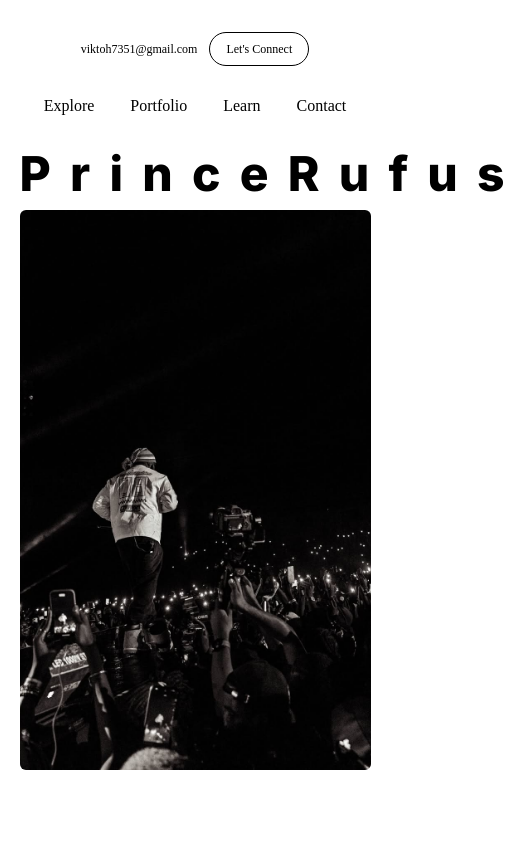
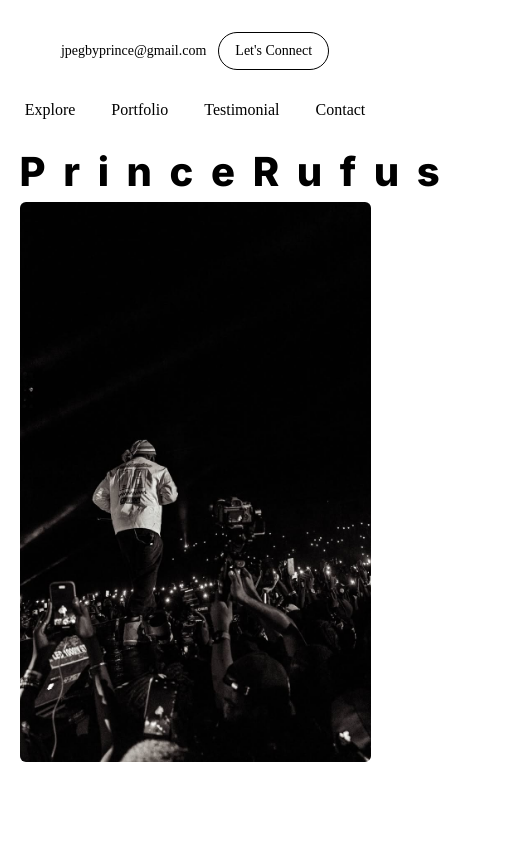
Before and after one commit to thedon-dev/Photographer-Portfolio, a React (Vite) app: page / in a window 390 px wide. Shown: the top 844 px of the page, 524 px wide, since content can reach past the window. Built offline with nearby package versions, Linux system fonts and the light colour scheme; a web font is replaced by a local one.

Commit message:
assumed final touches 2

```diff
--- a/src/MainPage.jsx
+++ b/src/MainPage.jsx
@@ -15,12 +15,12 @@ const MainPage = () => {
       link: "#portfolio",
     },
     {
-      name: "Learn",
-      link: "#explore",
+      name: "Testimonial",
+      link: "#testimonial",
     },
     {
       name: "Contact",
-      link: "#explore",
+      link: "#contact",
     },
   ];
   return (
@@ -38,8 +38,8 @@ const MainPage = () => {
               </a>
             ))}
           </div>
-          <div className="text-xs lg:text-base secondFont justify-center flex items-center gap-3">
-            <span className="">viktoh7351@gmail.com</span>
+          <div className="text-sm lg:text-base secondFont justify-center flex items-center gap-3">
+            <span className="">jpegbyprince@gmail.com</span>
             <a href="" className="border px-4 py-2 rounded-full">
               Let's Connect
             </a>
@@ -49,7 +49,7 @@ const MainPage = () => {
 
       <main className="px-[5%]" id="explore">
         <div className="2xl:container mx-auto">
-          <h1 className="headerFont flex justify-between text-[3rem] lg:text-[9rem] tracking-[1.2rem] lg:tracking-[2.5rem]">
+          <h1 className="headerFont flex justify-between text-[2.5rem] lg:text-[9rem] tracking-[1.1rem] lg:tracking-[2.5rem]">
             <span>Prince</span>
             <span>Rufus</span>
           </h1>
--- a/src/Sections/Footer.jsx
+++ b/src/Sections/Footer.jsx
@@ -1,16 +1,23 @@
 import React from "react";
+import map from "../assets/map.png";
+import { CgCopyright } from "react-icons/cg";
+import { FaLocationPin } from "react-icons/fa6";
 
 const Footer = () => {
   return (
-    <footer className="px-[5%]  bg-black text-white">
-      <div className="2xl:container mx-auto py-10">
+    <footer id="contact" className="px-[5%]  bg-black text-white">
+      <div className="2xl:container justify-between mx-auto py-14 flex flex-col lg:flex-row">
         <div className="">
-          <h1 className="headerFont text-6xl">Where can you find us</h1>
-          <p className="smallFont mt-3">Uniport</p>
+          <h1 className="headerFont text-6xl lg:text-7xl">
+            Where can you <br /> find me
+          </h1>
+          <p className="smallFont mt-5 flex gap-2">
+            <FaLocationPin /> 41 Uniport
+          </p>
           <div className="flex gap-5 mt-5">
             <div className="smallFont text-sm">
               <p>Email</p>
-              <p>viktoh7351@gmail.com</p>
+              <p>jpegbyprince@gmail.com</p>
             </div>
             <div className="smallFont text-sm">
               <p>Phone Number</p>
@@ -18,6 +25,18 @@ const Footer = () => {
             </div>
           </div>
         </div>
+        <div className="mt-20">
+          <div className="w-[25rem]">
+            <img src={map} alt="" />
+          </div>
+        </div>
+      </div>
+      <div className="flex items-center justify-center smallFont py-5">
+        <p className="flex items-center text-white">
+          jpegbyprince
+          <CgCopyright />
+          2021-2025, All Rights Reserved
+        </p>
       </div>
     </footer>
   );
--- a/src/Sections/Portfolio.jsx
+++ b/src/Sections/Portfolio.jsx
@@ -46,7 +46,7 @@ const Portfolio = () => {
   ];
   return (
     <>
-      <div className="relative py-20 mt-32" id="portfolio">
+      <div className="relative py-20" id="portfolio">
         <span className="headerFont text-6xl absolute top-20 right-0">*</span>
         <div className="">
           <h1 className="headerFont text-6xl">PORTFOLIO SHOWCASE</h1>
--- a/src/Sections/Testimonial.jsx
+++ b/src/Sections/Testimonial.jsx
@@ -4,7 +4,7 @@ import { BsQuote } from "react-icons/bs";
 
 const Testimonial = () => {
   return (
-    <div id="testimonial" className="my-10">
+    <div id="testimonial" className="py-10">
       <h1 className="text-5xl lg:text-7xl headerFont">
         HEAR FROM* <br /> HAPPY CLIENT
       </h1>
```
Also changed, not shown: src/assets/map.png (added).
